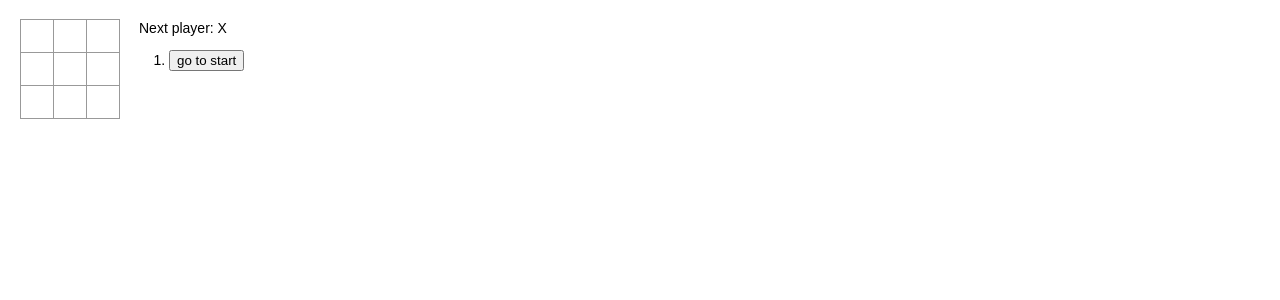
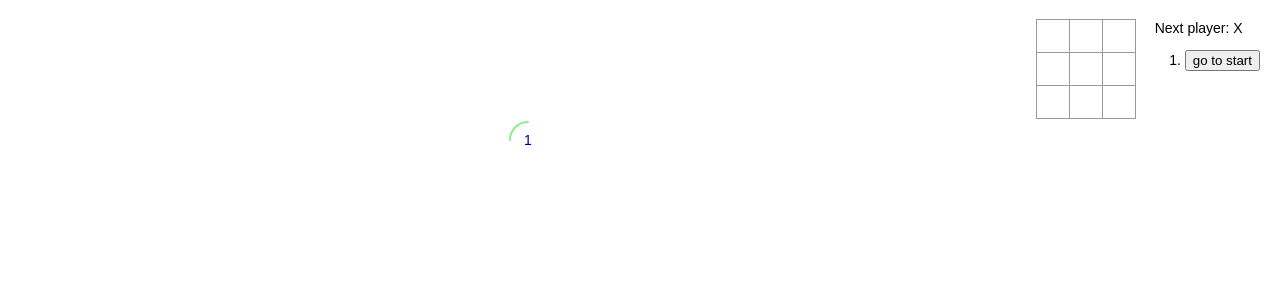
Before and after one commit to ashwinishere/the-quiz-app, a React (Create React App) app: page / in a window 1280 px wide. Shown: the top 300 px of the page. Built offline with nearby package versions, Linux system fonts and the light colour scheme.

Commit message:
setup coutdown timer

```diff
--- a/src/index.css
+++ b/src/index.css
@@ -48,3 +48,46 @@
 .game-info {
   margin-left: 20px;
 }
+
+.countdown {
+  position: relative;
+  margin: auto;
+  margin-top: 100px;
+  height: 40px;
+  width: 40px;
+  text-align: center;
+}
+
+.countdown-number {
+  color: darkblue;
+  display: inline-block;
+  line-height: 40px;
+}
+
+svg {
+  position: absolute;
+  top: 0;
+  right: 0;
+  width: 40px;
+  height: 40px;
+  transform: rotateY(-180deg) rotateZ(-90deg);
+}
+
+svg circle {
+  stroke-dasharray: 113px;
+  stroke-dashoffset: 0px;
+  stroke-linecap: round;
+  stroke-width: 2px;
+  stroke: lightgreen;
+  fill: none;
+  animation: countdown 10s linear infinite forwards;
+}
+
+@keyframes countdown {
+  from {
+    stroke-dashoffset: 0px;
+  }
+  to {
+    stroke-dashoffset: 113px;
+  }
+}
--- a/src/index.js
+++ b/src/index.js
@@ -78,6 +78,7 @@
     }
     return (
       <div className="game">
+      <Timer/>
         <div className="game-board">
           <Board onClick={(i) => this.handleClick(i)} squares={current.squares} />
         </div>
@@ -110,4 +111,15 @@
 }
 // ========================================
 
+const Timer = () => {
+  return (
+<div  className="countdown">
+  <div className="countdown-number">1</div>
+  <svg>
+    <circle r="18" cx="20" cy="20"></circle>
+  </svg>
+</div>
+  );
+}
+
 ReactDOM.render(<Game />, document.getElementById("root"));
```
